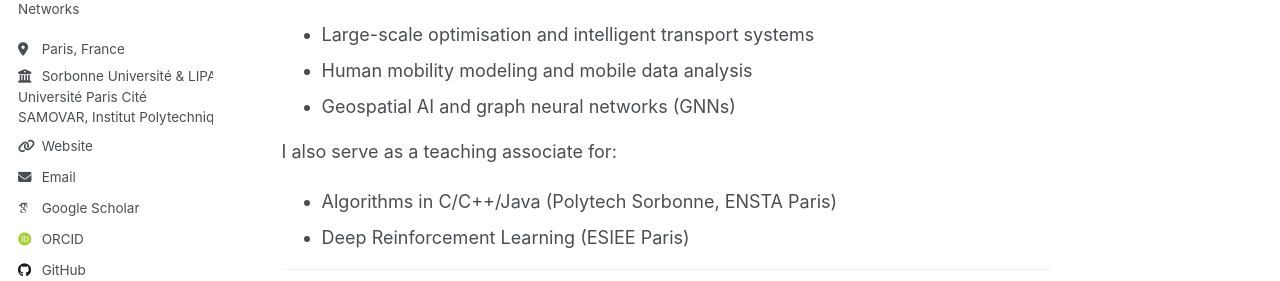
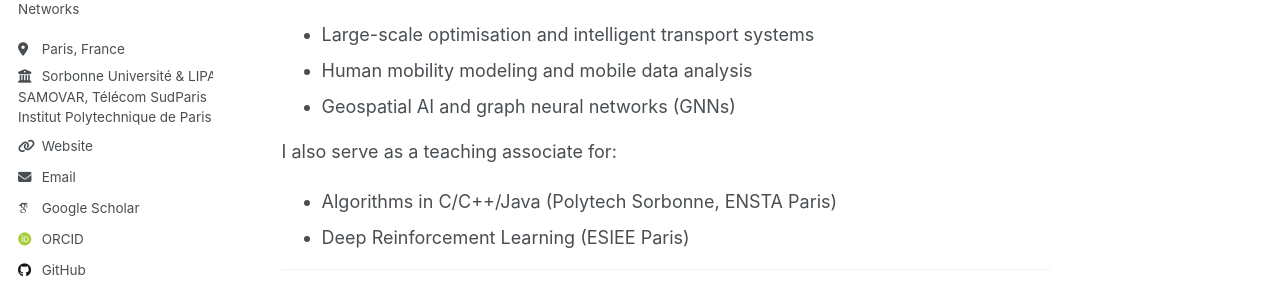
Before and after one commit to MrLIChuan/MrLIChuan.github.io, a Jekyll site: the page built from _pages/about.md, in a window 1280 px wide. Shown: the part 248-529 px from the top of the page. Built offline with Jekyll 4.4.1, drawn with Linux system fonts in a browser that asks for light colours; some web fonts are replaced; a script that is not in the unit is left out.

Commit message:
Update _config.yml

```diff
--- a/_config.yml
+++ b/_config.yml
@@ -27,7 +27,7 @@ author:
   pronouns         : # example: "she/her"
   bio              : "PhD in Computer Science | Geospatial AI | Mobility & Networks"
   location         : "Paris, France"
-  employer         : "Sorbonne Université & LIPADE<br>Université Paris Cité <br>SAMOVAR, Institut Polytechnique de Paris"
+  employer         : "Sorbonne Université & LIPADE, Université Paris Cité <br>SAMOVAR, Télécom SudParis<br>Institut Polytechnique de Paris"
   uri              : "https://mrlichuan.github.io"
   email            : "lichuancotton(at)gmail.com"
 
```
